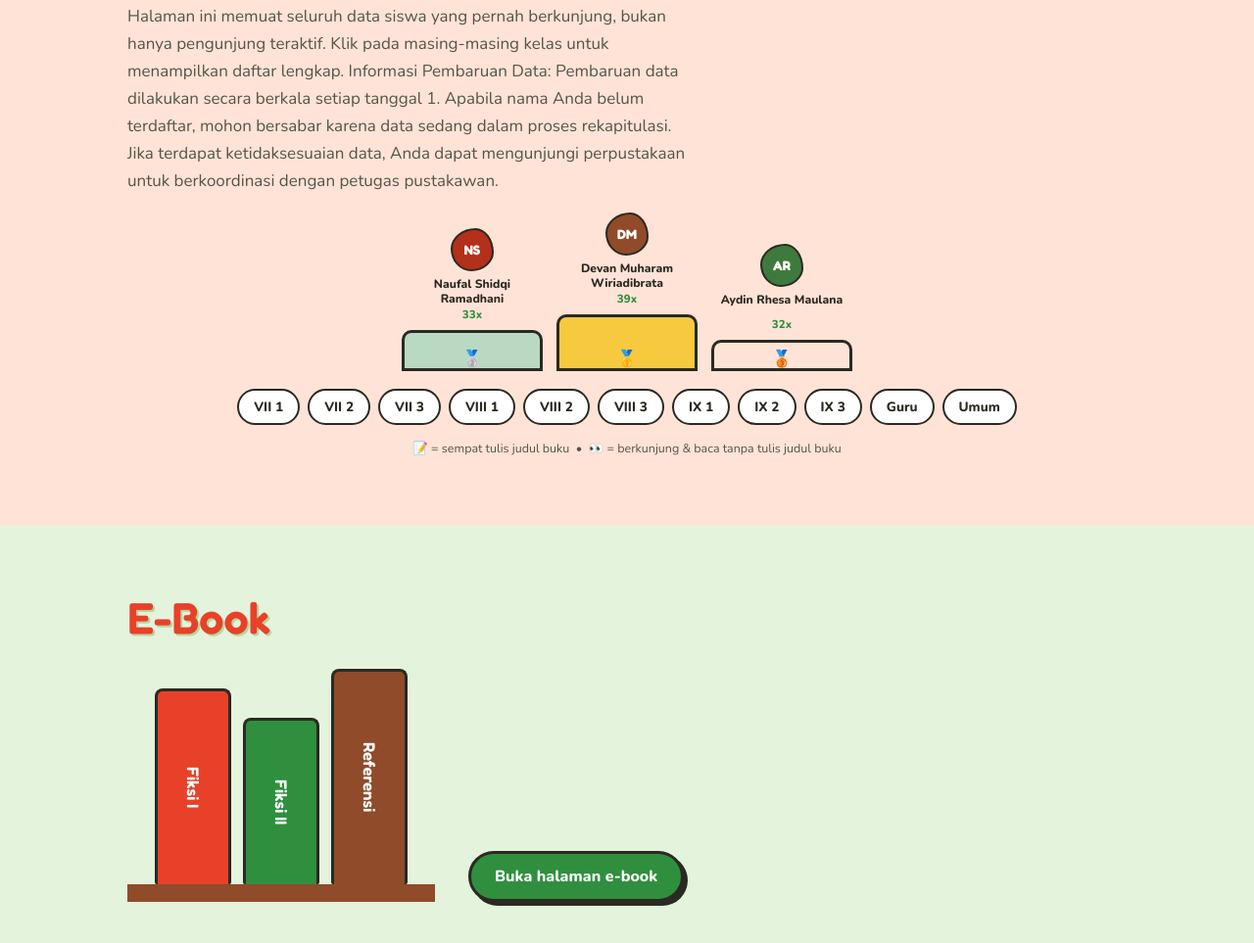
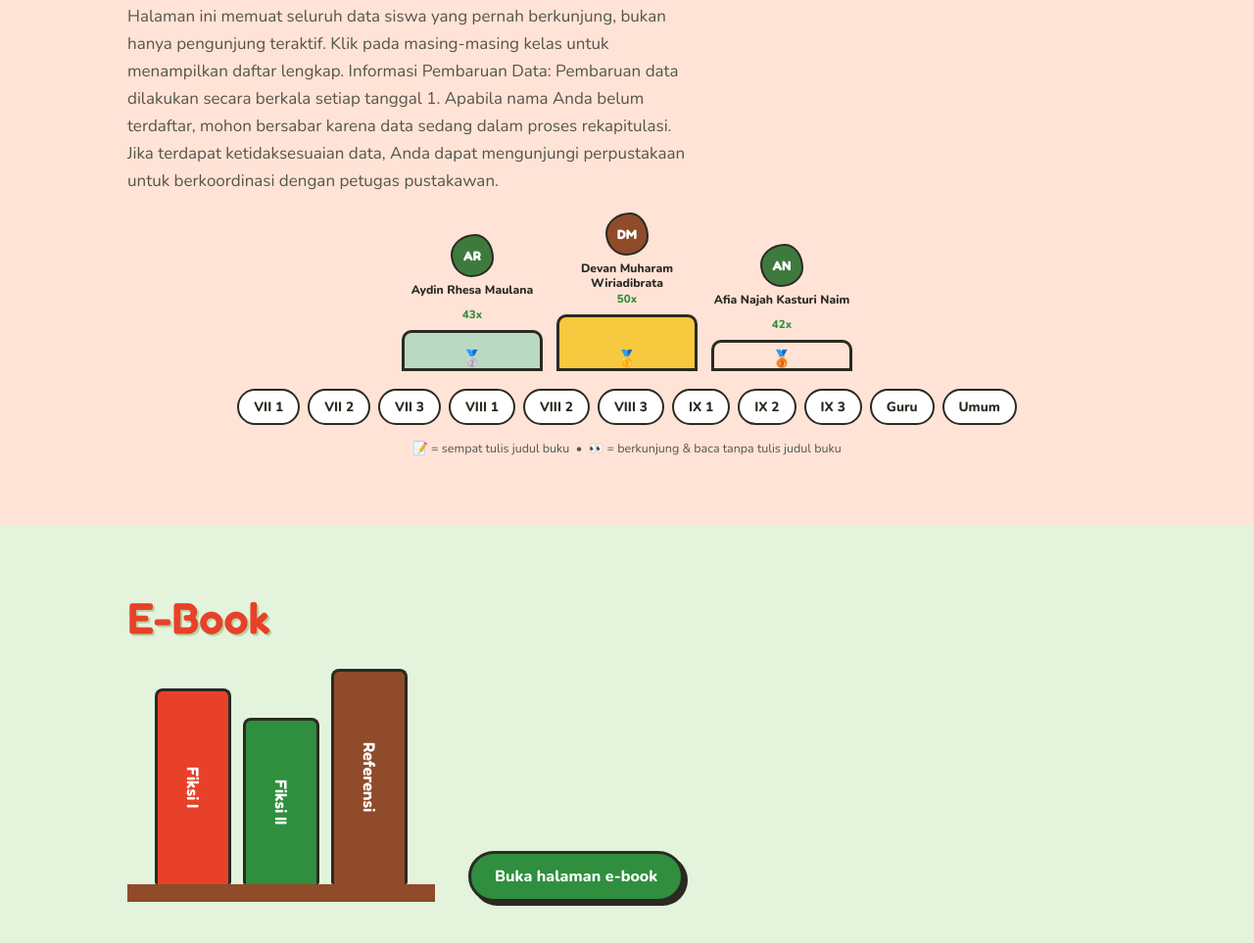
Before and after one commit to perpussmpitbbs/perpustakaanalhikmah, a plain HTML site: page index.html in a window 1280 px wide. Shown: the part 2010-2973 px from the top of the page at 98% size. Drawn offline with nearby package versions, Linux system fonts and the light colour scheme.

Commit message:
Update index.html

```diff
--- a/index.html
+++ b/index.html
@@ -817,6 +817,91 @@ September 2026,Uwais Alwan Qarni,IX 2,1,0,1,24
 September 2026,Vania Cinta Kirana,VII 3,1,1,0,3
 September 2026,Zaim Syauqi Alhusen,IX 3,1,0,1,4
 September 2026,Zalfa Aliyya Hamidah,VII 1,1,1,0,3
+November 2026,Farhan Ikhlas Nurrahman,VIII 3,12,12,0,2;3;4;5;6;9;10;11;12;13;16
+November 2026,Afia Najah Kasturi Naim,VIII 1,11,11,0,2;3;4;5;6;9;10;11;12;13;16
+November 2026,Aydin Rhesa Maulana,IX 2,11,11,0,2;3;4;5;6;9;10;11;12;13;16
+November 2026,Devan Muharam Wiriadibrata,IX 1,11,11,0,2;3;4;5;6;9;10;11;12;13;16
+November 2026,Muhammad Rasya Fabian Kaleo,VII 2,10,10,0,2;3;4;5;6;9;10;12;13;16
+November 2026,Al Farraz Caesar Munandar,VIII 3,9,5,4,2;3;4;5;6;10;11;12;13
+November 2026,Alfarezel Giandra Lisiadi,VIII 1,9,8,1,2;3;4;5;6;9;11;13;16
+November 2026,Faeyza Nabil Akbar,VIII 3,9,0,9,2;3;4;5;6;9;11;12;13
+November 2026,Fatih Luthfiali,VIII 2,9,8,1,2;3;4;5;6;9;10;12;13
+November 2026,Naufal Shidqi Ramadhani,VIII 1,9,4,5,4;5;6;9;10;11;12;13;16
+November 2026,Tsabitah Tri Patria,IX 1,9,0,9,3;4;5;6;9;10;11;12;13
+November 2026,A'dn Kanzu Habibi,VIII 3,8,8,0,3;4;6;9;10;11;13
+November 2026,Kenzie Abhinaya I.,VII 1,8,6,2,4;6;9;10;11;12;13;16
+November 2026,Kenzie Alarik Maldini,VIII 3,8,2,6,2;3;4;6;9;11;12;13
+November 2026,Rangga Adijaya Putra,VIII 1,8,8,0,2;3;4;6;9;10;11;16
+November 2026,Ailsa Naomi Ramadina,VIII 1,7,1,6,3;4;6;10;11;12
+November 2026,Khalika Naeema Wardhana,VIII 1,7,1,6,3;4;5;6;9;10;11
+November 2026,Tirta Tri Patria,IX 2,7,6,1,5;6;9;10;11;12;13
+November 2026,Arrisya Saniyya Alhaq Alminudin,VIII 1,5,5,0,2;12;13;16
+November 2026,Athaya Kanaka Santana,VIII 3,5,1,4,5;6;10;12;13
+November 2026,Muhammad Hadziq Rihadsyah,VIII 1,5,2,3,4;5;6;12
+November 2026,Muhammad Uwaish Al Kathiri,VIII 3,5,2,3,2;3;4;12;13
+November 2026,Nizam Alvaro Setiawan,IX 2,5,0,5,3;5;6;10;11
+November 2026,Raden Muhammad Ahsan Mubarak Haryo K.,VIII 3,5,1,4,2;3;5;6;12
+November 2026,Aisyah Alfafa Azhari,VIII 2,4,2,2,4;6;13;16
+November 2026,Bunga Qurrotu Ainii Nasution,VIII 3,4,0,4,4;10;12;13
+November 2026,Daffa Fauzan Sukmadiansyah,VIII 3,4,0,4,6;11;13;16
+November 2026,Fatur Nur Rohman,VIII 1,4,1,3,4;6;9;11
+November 2026,Muhamad Albian Novanda,IX 3,4,0,4,5;6;10;11
+November 2026,Afham Saadan Purnama,VIII 1,3,0,3,6;9;16
+November 2026,Alena Khayra Malihasyifa,IX 3,3,0,3,2;3;5
+November 2026,Alissa Syabania Wijaya,VIII 1,3,2,1,3;6;10
+November 2026,Bapak Muhammad Nurhikmah Wiguna,Guru,3,3,0,2;3;4
+November 2026,Hafika Farahdiba Adyamurti,VII 3,3,3,0,3;4;6
+November 2026,Humayra Nurainayya,VIII 1,3,1,2,6;13;16
+November 2026,Muhammad Naufal Alfarizki,VIII 3,3,2,1,3;9;11
+November 2026,Muhammad Yusuf Idham Alam Ratu,VIII 2,3,3,0,12;13;16
+November 2026,Muhammad Zahran Nugraha,VIII 2,3,2,1,3;9;11
+November 2026,Muhammad Zumar,VIII 1,3,1,2,3;6;9
+November 2026,Shoffiyah Miratul Izzah,VIII 3,3,1,2,6;12;16
+November 2026,Adinda Quinsya Adiwijaya,VIII 2,2,1,1,5;10
+November 2026,Aqila Dearly Yudistira,VIII 3,2,2,0,12;13
+November 2026,Assyifa Sakinah Andrianov,VIII 2,2,2,0,10;12
+November 2026,Aulia Maharani,IX 3,2,0,2,5;9
+November 2026,Azara Syaira Ratifa,VII 3,2,0,2,4;6
+November 2026,Ibu Isrike Wardah,Guru,2,2,0,3;13
+November 2026,Kayumi Puteri Mutiara,VIII 2,2,1,1,12;13
+November 2026,Keanu Delfino Defast,VIII 3,2,0,2,6;16
+November 2026,Muhammad Elvaro Rizki,VIII 2,2,0,2,9;11
+November 2026,Raka Ardi Wiguna,VIII 3,2,0,2,13;16
+November 2026,Zaim Syauqi Alhusen,IX 3,2,0,2,5;9
+November 2026,Adnan Fadhil Alfatih,VII 2,1,0,1,13
+November 2026,Athaya Kayla Sora,VIII 3,1,0,1,13
+November 2026,Ayudia Inara Kusuma,VIII 1,1,0,1,16
+November 2026,Adam Rompis,VIII 3,1,1,0,13
+November 2026,Alden Rafizqy Kurniawan,VII 2,1,0,1,13
+November 2026,Almaira Naufalyn Adzra,VIII 3,1,0,1,6
+November 2026,Arfhio Raqilla Budiwantoro,VIII 1,1,0,1,5
+November 2026,Athaya Kayla Sora,VIII 2,1,1,0,5
+November 2026,Azzalea Rizqia,VIII 3,1,0,1,12
+November 2026,Biagi Putra Lintang,VII 1,1,1,0,11
+November 2026,Catherine Eiliya Fahima,IX 1,1,0,1,2
+November 2026,Danish Ghaisan Alkhalifi,VII 3,1,0,1,13
+November 2026,Dewa Athallah Diandra Putra,VIII 2,1,0,1,6
+November 2026,Farras Zahran Rabbani,VII 2,1,0,1,13
+November 2026,Fazila Maheswari Shaumi,VIII 3,1,0,1,16
+November 2026,Gio Keanu Alfahri,VIII 2,1,0,1,6
+November 2026,Hana Annisa,VIII 2,1,0,1,3
+November 2026,Kayfa Yumna Fakhira,VIII 2,1,1,0,5
+November 2026,Livia Azizah Refliannie Al-Sarry,VIII 3,1,0,1,6
+November 2026,Lubna Faiqa Nareswari,VIII 3,1,0,1,3
+November 2026,Lujna Kamila,VIII 1,1,1,0,13
+November 2026,Muhammad Alzam Zahwan,VIII 1,1,0,1,6
+November 2026,Muhammad Khalil Ramadhan,VII 3,1,1,0,11
+November 2026,Muhammad Putra Hasan Alpaksi,VIII 3,1,0,1,16
+November 2026,Muhammad Rais Khairan,VIII 2,1,0,1,6
+November 2026,Muhammad Syafwan Al-Ghifari,VIII 2,1,0,1,9
+November 2026,Muliyantika Hasanah,VIII 1,1,0,1,12
+November 2026,Mumtaz Khoirul Amal,VIII 1,1,0,1,13
+November 2026,Priya Panca Lukita,VII 1,1,0,1,13
+November 2026,Putra Ardiansyah,VII 2,1,0,1,13
+November 2026,Raffasya Alby Prabundani,VIII 2,1,0,1,3
+November 2026,Rasya Hadi Prawiro Wicaksono,VIII 1,1,0,1,6
+November 2026,Shafiya Zulaikha Putri,VIII 3,1,0,1,16
+November 2026,Shahila Ramadani,VIII 2,1,0,1,3
 `;
 
 try{
```
